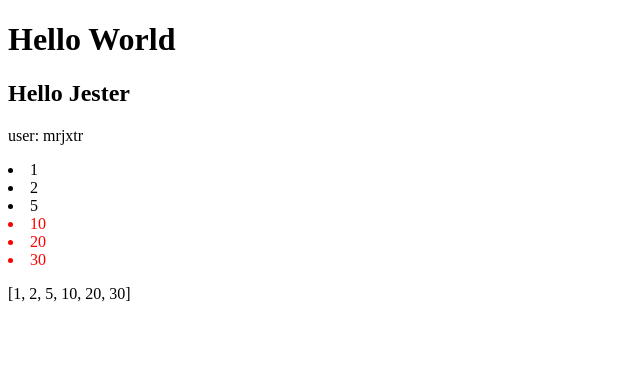
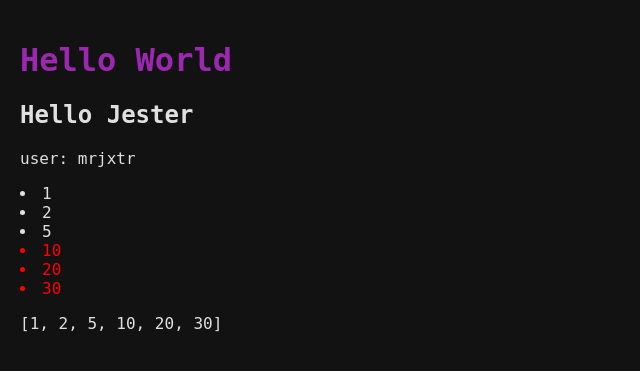
Before and after one commit to mrjxtr/Learn_Web_Frameworks_Python, a Flask app: page / in a window 1280 px wide. Shown: the top 371 px of the page, without its empty margins (0-640 px from the left). Run offline with Flask 3, Linux system fonts and the light colour scheme.

Commit message:
added style folder

```diff
--- /dev/null
+++ b/Learn Flask/my-fisrt-flask-app/static/style.css
@@ -0,0 +1,20 @@
+body {
+  font-family: "JetBrains Mono", monospace;
+  margin: 0;
+  padding: 20px;
+  background-color: #121212;
+  color: #e0e0e0;
+}
+
+h1 {
+  color: #9c27b0;
+}
+
+a {
+  color: #bb86fc;
+  text-decoration: none;
+}
+
+a:hover {
+  text-decoration: underline;
+}
--- a/Learn Flask/my-fisrt-flask-app/templates/base.html
+++ b/Learn Flask/my-fisrt-flask-app/templates/base.html
@@ -5,6 +5,8 @@
   <meta charset="UTF-8" />
   <meta name="viewport" content="width=device-width, initial-scale=1.0" />
   <title>{% block title %}default title{% endblock %}</title>
+  <link rel="stylesheet" href="{{ url_for('static', filename='style.css') }}">
+  <link rel="icon" href="{{ url_for('static', filename='favicon.ico') }}">
 </head>
 
 <body>
```
Also changed, not shown: Learn Flask/my-fisrt-flask-app/static/favicon.ico (added).
